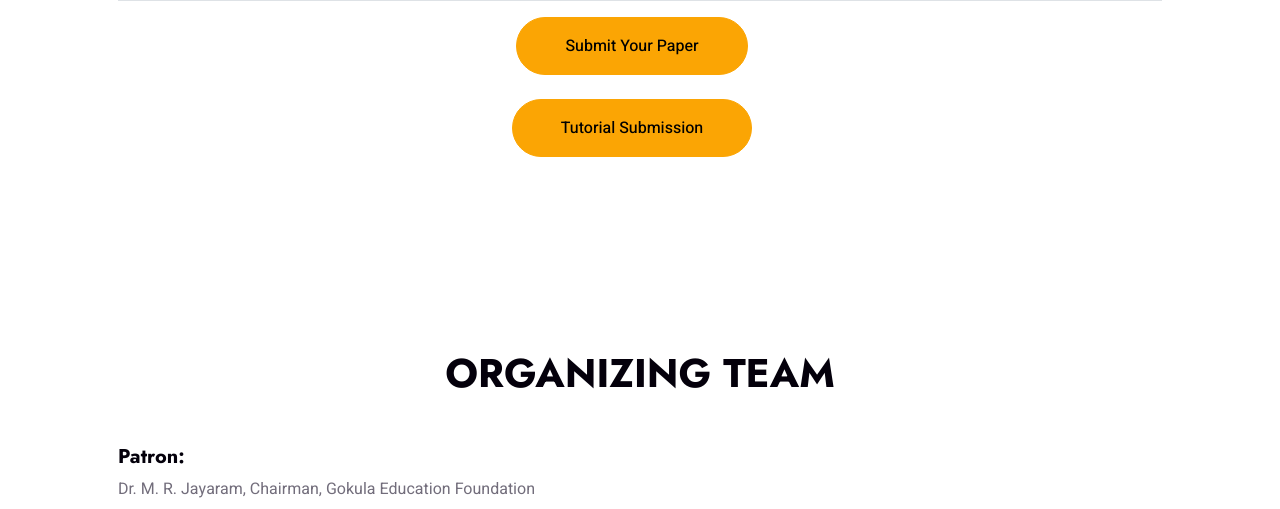
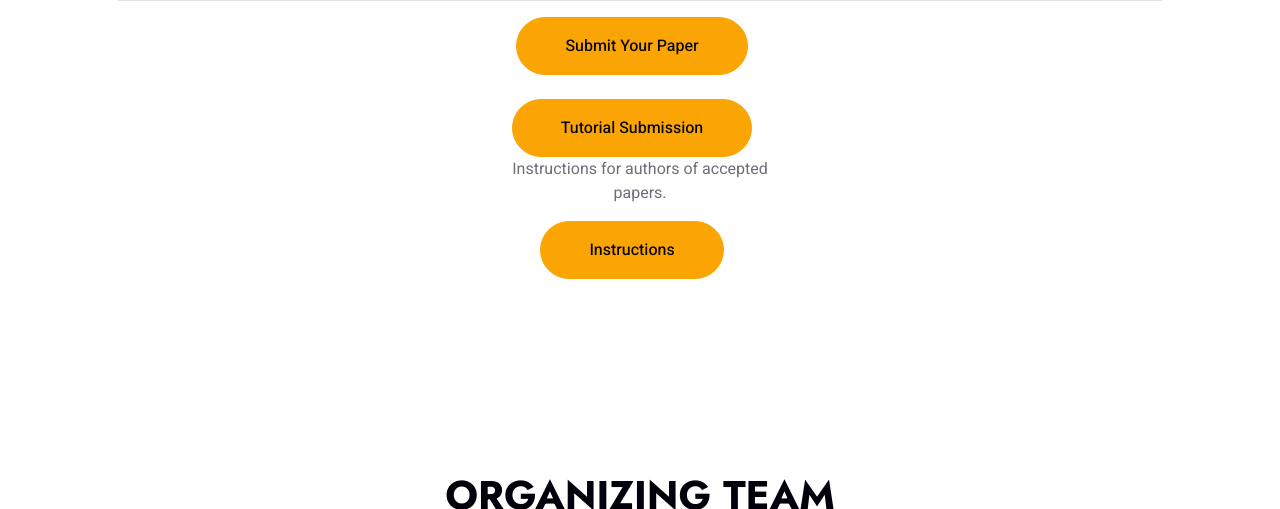
Before and after one commit to KetanKeshav/CONECCT-2023, a PHP site: page / in a window 1280 px wide. Shown: the part 5991-6500 px from the top of the page. Run offline with PHP 8.4, Linux system fonts and the light colour scheme; some libraries are stand-ins or nearby versions.

Commit message:
Quick uupdate

```diff
--- a/index.php
+++ b/index.php
@@ -699,6 +699,10 @@
                     <div class="col-md-3 text-md-right text-center">
                         <a href="https://bit.ly/CONECCT2023Tutorials" target="blank" class="btn btn-secondary py-sm-3 px-sm-5 rounded-pill me-3 animated slideInLeft">Tutorial Submission</a>
                     </div>
+                    <div class="col-md-3 text-md-right text-center">
+                        <p class="animated slideInLeft">Instructions for authors of accepted papers.</p>
+                        <a href="downloads/AuthorInstructions-CameraReady.pdf" class="btn btn-secondary py-sm-3 px-sm-5 rounded-pill me-3 animated slideInLeft" download="Instructions-IEEE-CONECCT23">Instructions</a>
+                    </div>
                 </center>
 
             </div>
```
